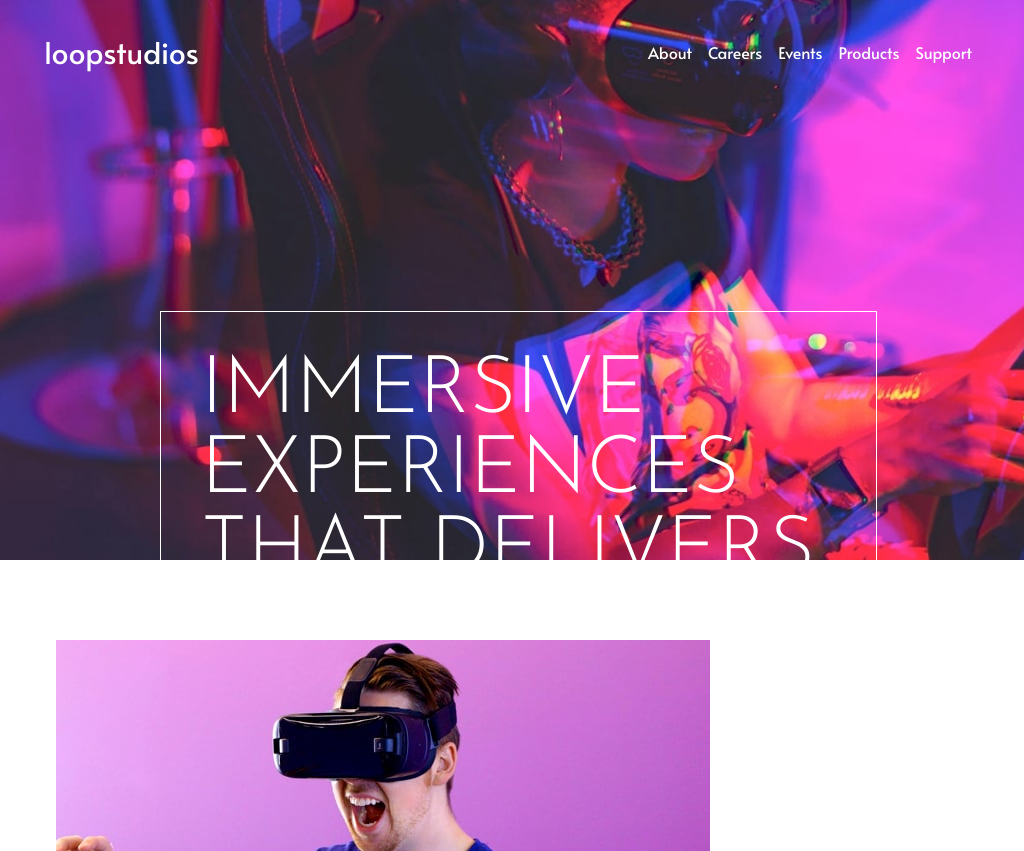
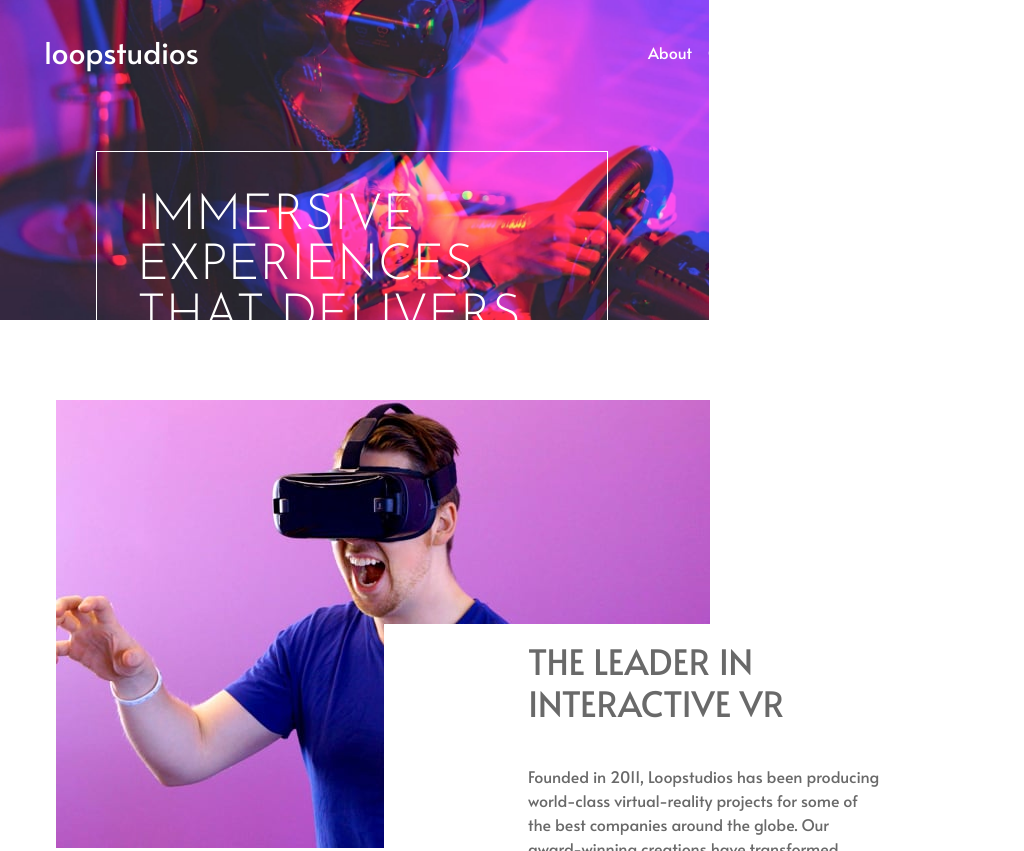
Before and after one commit to ceenobi/loopstudio, a plain HTML site: page index.html in a window 1024 px wide. Shown: the top 851 px of the page. Drawn offline with nearby package versions, Linux system fonts and the light colour scheme.

Commit message:
media querry2

```diff
--- a/style.css
+++ b/style.css
@@ -123,11 +123,11 @@ a:hover {
 
 /* media querry */
 
-@media (min-width: 992px) {
+@media (min-width: 992px) and (max-width: 1440px){
   .back {
     background-image: url(./imgdesk/image-hero.jpg);
-    height: 80vh;
-    background-size: cover;
+    height:100vh;
+    background-size: contain;
     background-repeat: no-repeat;
   }
 
@@ -186,25 +186,25 @@ a:hover {
   }
 }
 
-@media (min-width: 790px) and (max-width: 1024px) {
+@media (min-width: 800px) and (max-width: 1024px) {
   .f-text3 {
-    font-size: 80px !important;
-    margin: 6rem !important;
+    font-size: 50px !important;
+    margin: rem !important;
   }
   .box-wrap {
-    margin-top: 8rem !important;
+    margin-top: 2rem !important;
   }
   .back {
-    height: 70vh;
+    height: 40vh;
   }
   .box {
-    width: 70%;
+    width: 50%;
   }
 }
 
 @media (min-width: 576px) and (max-width: 768px) {
   .f-text3 {
-    font-size: 70px !important;
+    font-size: 60px !important;
     margin: 4rem !important;
   }
   .box-wrap {
```
